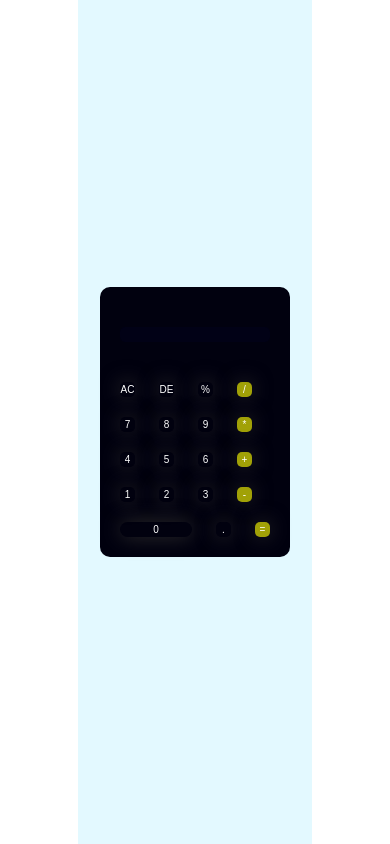
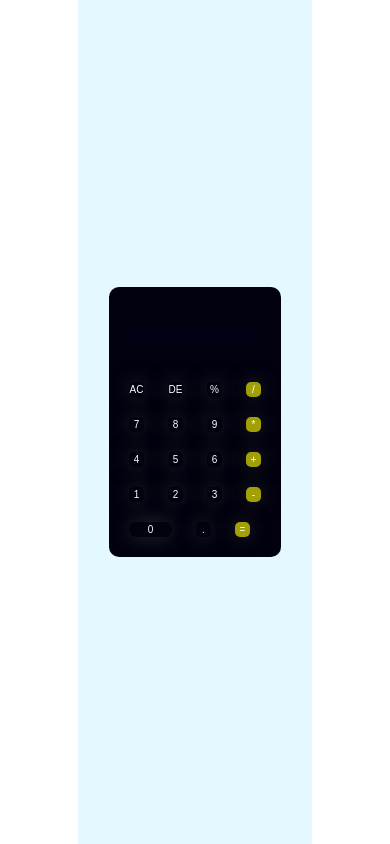
Before and after one commit to Abdirizackmasta/calculator, a plain HTML site: page index.html in a window 390 px wide. Drawn offline with Linux system fonts and the light colour scheme.

Commit message:
Update main.css

```diff
--- a/main.css
+++ b/main.css
@@ -69,7 +69,7 @@ form input.zero {
     font-size: 10px;
   }
   form input.zero {
-    width: 72px;
+    width: 43px;
     border-radius: 20px;
   }
 }
```
